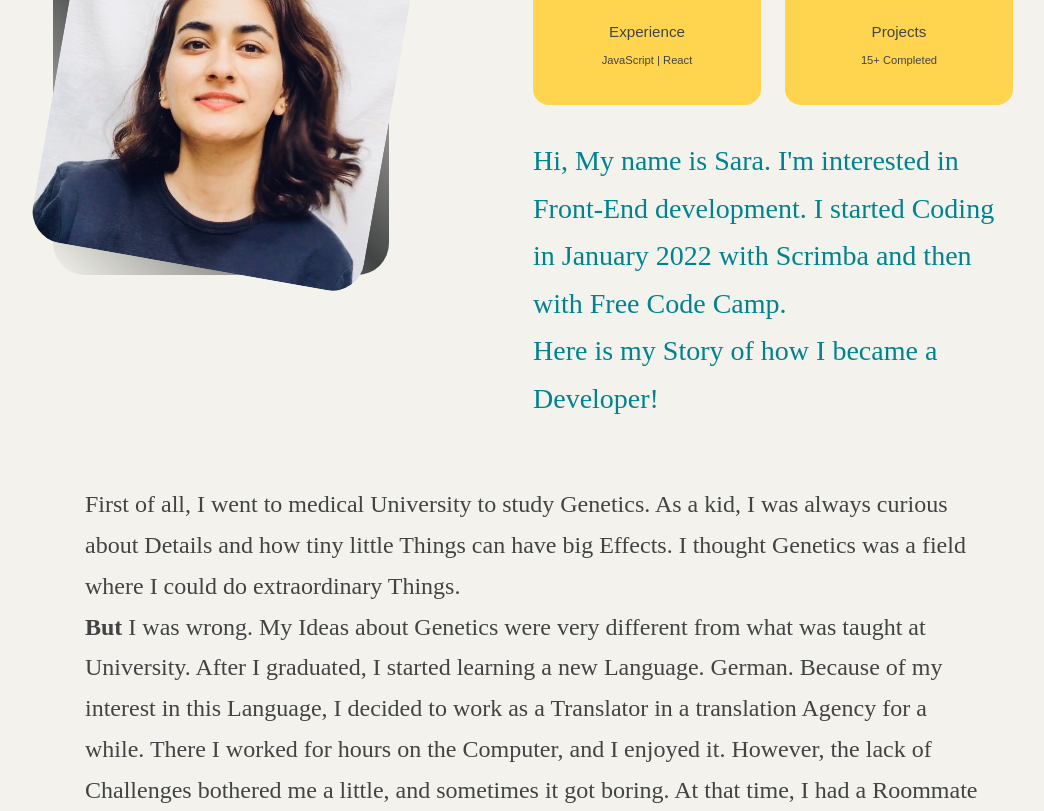
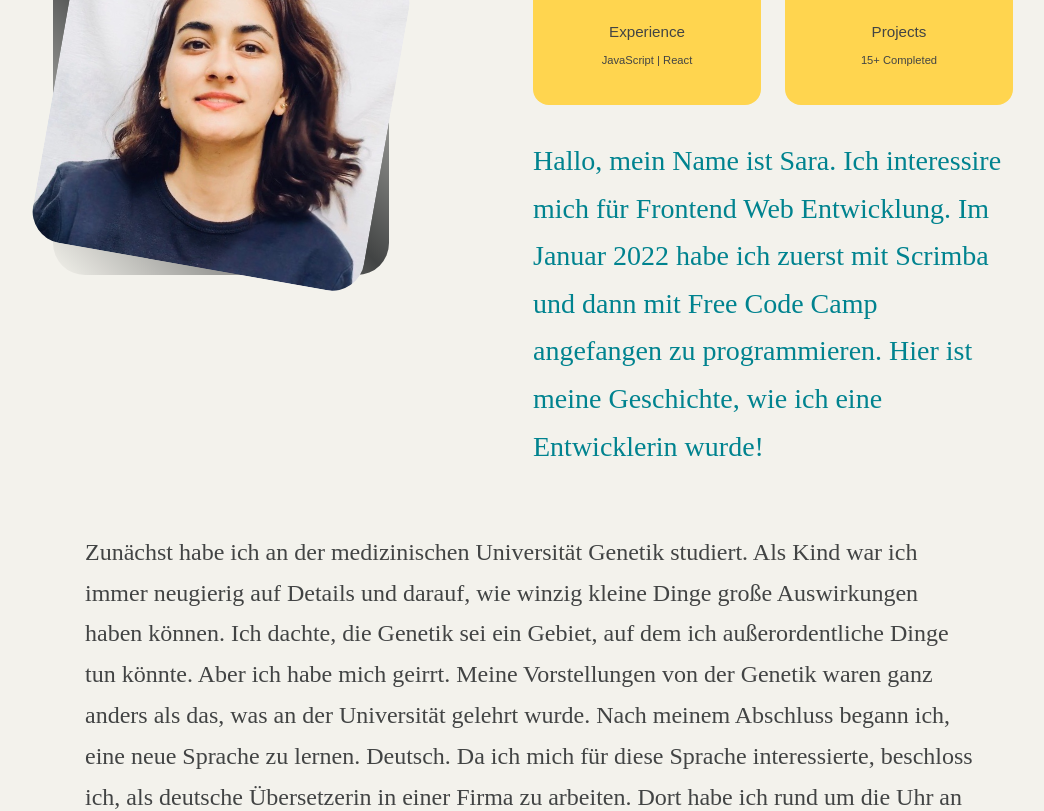
Before and after one commit to Sarah-Rz/my-react-portfolio-website, a React (Create React App) app: page / in a window 1280 px wide. Shown: the part 780-1591 px from the top of the page, without its empty margins (107-1151 px from the left). Built offline with nearby package versions, Linux system fonts and the light colour scheme; a web font is replaced by a local one.

Commit message:
schreibt 'About me' auf deutsch

```diff
--- a/src/components/about/About.jsx
+++ b/src/components/about/About.jsx
@@ -32,35 +32,32 @@ const About = () => {
           </div>
           <div className="about__story">
           <p>
-              Hi, My name is Sara. I'm interested in Front-End development.
-              I started Coding in January 2022 with Scrimba and then with Free Code Camp.
+          Hallo, mein Name ist Sara. Ich interessire mich für Frontend Web Entwicklung. Im Januar 2022 habe ich zuerst mit Scrimba und dann mit Free Code Camp angefangen zu programmieren.
+          Hier ist meine Geschichte, wie ich eine Entwicklerin wurde!
               <br />
-              Here is my Story of how I became a Developer!
             </p>
           </div>
         </div>
       </div>
       <div className="about__story-part-2">
         <p>
-          First of all, I went to medical University to study Genetics.
-          As a kid, I was always curious about Details and how tiny little Things can have big Effects.
-          I thought Genetics was a field where I could do extraordinary Things.
-          <br />
-          <b>But</b> I was wrong. My Ideas about Genetics were very different from what was taught at
-          University. After I graduated, I started learning a new Language. German. Because of my interest
-          in this Language, I decided to work as a Translator in a translation Agency for a while.
-          There I worked for hours on the Computer, and I enjoyed it. However, the lack of Challenges
-          bothered me a little, and sometimes it got boring. At that time, I had a Roommate who worked
-          in field of SEO. She would always talk excitedly about her Work, her Projects, and the cool Team she was
-          working with. Sounds awesome, right? That was the turning point in my Life. I started looking for
-          all kinds of IT Jobs and eventually found it. When I wrote my first Code "Hello World", a new
-          World opened up for me! And my Journey into this wonderful World began. I learned basic <b>HTML</b>
-          , <b>CSS</b>, and <b>JavaScript</b> with <b>Scrimba</b>. After that, I took <b>Front-End</b> Courses
-          at <b>Free Code Camp</b> and built some Projects
-          with JS Frameworks like <b>React</b> and modern responsive CSS
-          Frameworks like <b>Materialize</b> and <b>Bootstrap</b>. Now I'm
-          learning more and more every Day.
-          <br />I'm looking to collaborate with a great Team!
+
+Zunächst habe ich an der medizinischen Universität Genetik studiert.
+Als Kind war ich immer neugierig auf Details und darauf, wie winzig kleine Dinge große Auswirkungen haben können.
+Ich dachte, die Genetik sei ein Gebiet, auf dem ich außerordentliche Dinge tun könnte.
+Aber ich habe mich geirrt. Meine Vorstellungen von der Genetik waren ganz anders als das, was an der Universität gelehrt wurde.
+Nach meinem Abschluss begann ich, eine neue Sprache zu lernen. Deutsch.
+Da ich mich für diese Sprache interessierte, beschloss ich, als deutsche Übersetzerin in einer Firma zu arbeiten.
+Dort habe ich rund um die Uhr an Computer gearbeitet und es hat mir Spaß gemacht.
+Der Mangel an Herausforderungen war für mich jedoch lästig.
+Zu dieser Zeit hatte ich eine Mitbewohnerin, die im Bereich SEO arbeitete.
+Sie redete immer begeistert von ihrem Beruf, ihren Projekten und dem tollen Team, mit dem sie arbeitete.
+Klingt toll, oder? Das war der Wendepunkt in meinem Leben.
+Ich begann, nach allen möglichen IT-Jobs zu suchen, und schließlich fand ich es.
+Als ich meinen ersten Code "Hello World" schrieb, öffnete sich eine neue Welt für mich!
+Und meine Expedition in dieser wunderbaren Welt begann. Ich habe mit Scrimba grundlegende HTML, CSS und JavaScript gelernt.
+Danach habe ich Frontend Kurse bei Free Code Camp belegt und einige Projekte mit JS Frameworks wie React und modernen responsiven CSS Frameworks wie Materialize, Bootstrap und Chakra UI erstellt.
+
         </p>
       </div>
     </section>
```
Also changed, not shown: src/components/contact/Contact.jsx (line endings or trailing spaces).
